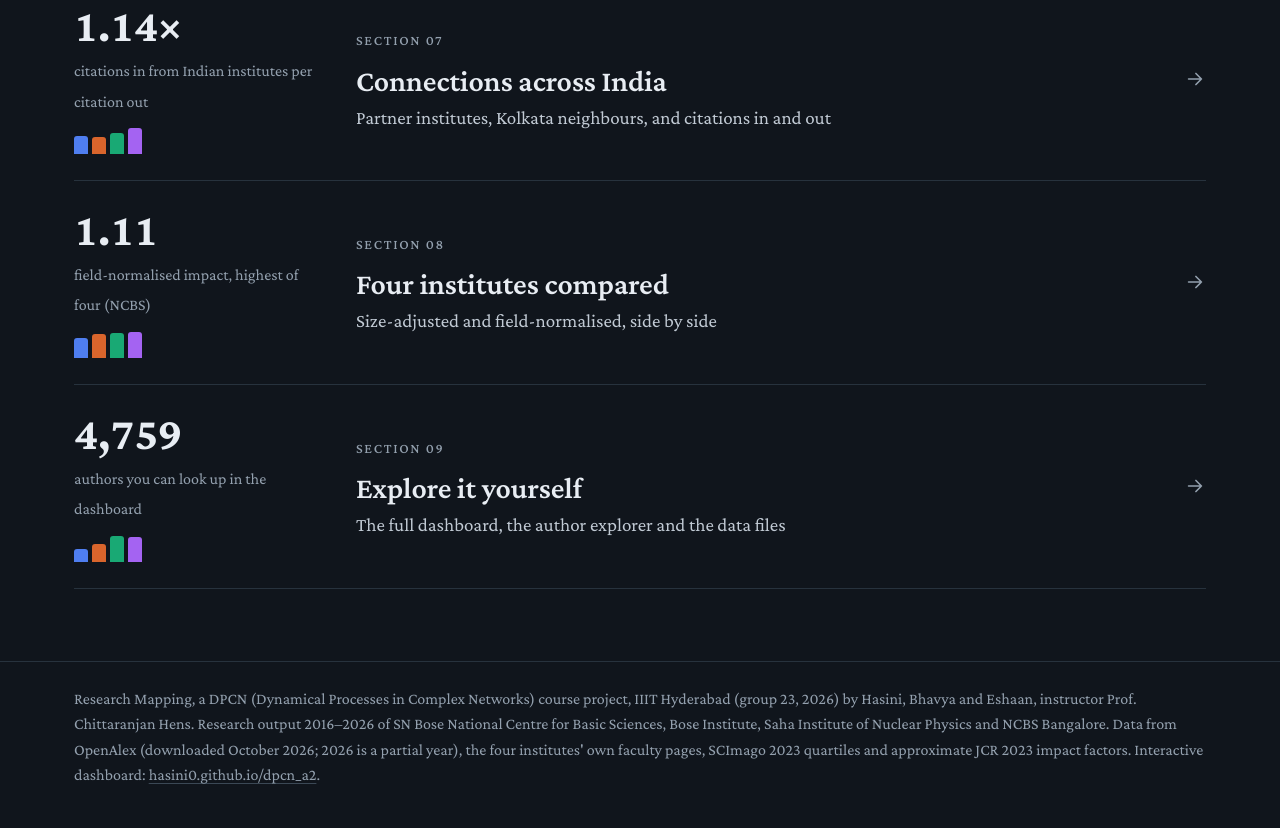
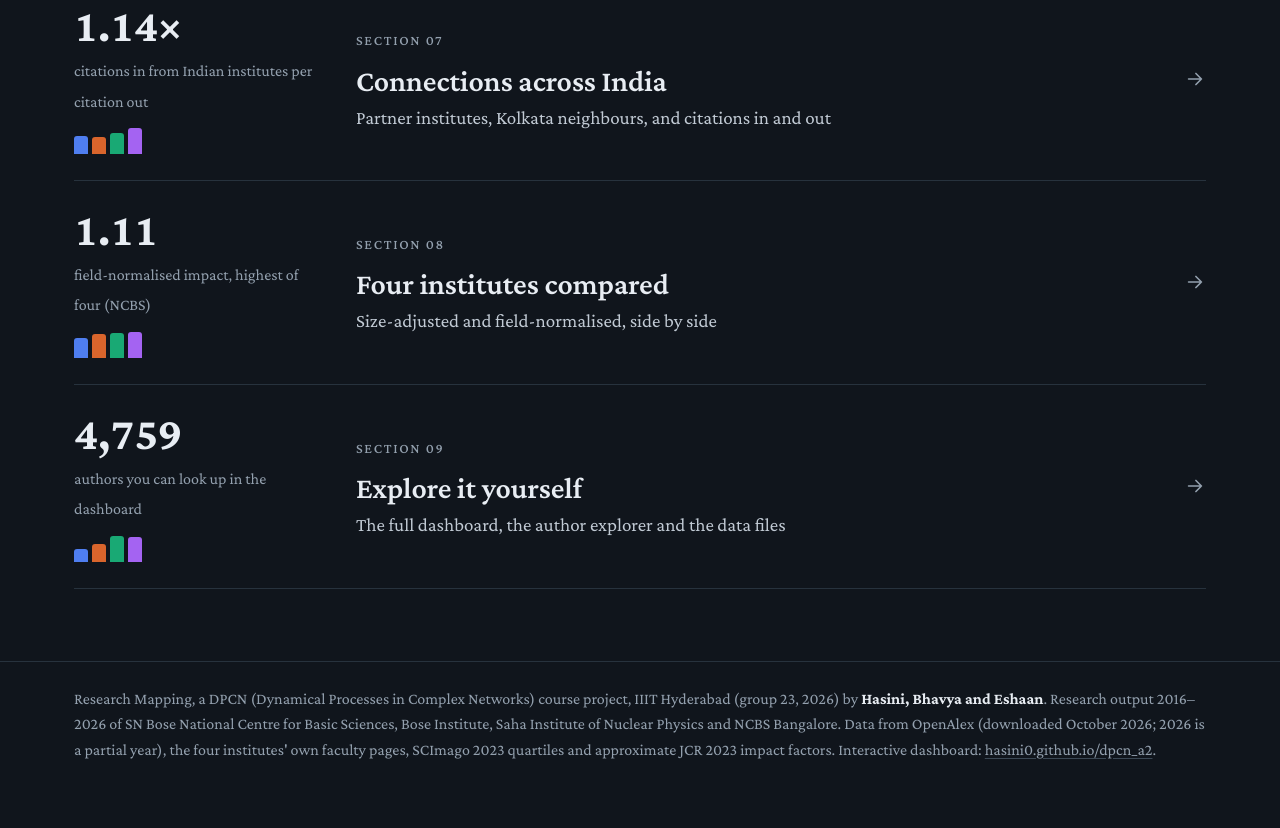
Before and after one commit to hasini0/dpcn-findings, a plain HTML site: page index.html in a window 1280 px wide. Shown: the part 2000-2828 px from the top of the page. After the commit the page ends 2802 px from the top, so only its background shows below. Drawn offline with nearby package versions, Linux system fonts and the light colour scheme.

Commit message:
Highlight group member names in footer; drop instructor line

```diff
--- a/assets/site.css
+++ b/assets/site.css
@@ -260,3 +260,5 @@ footer .inner { max-width: 1180px; margin: 0 auto; padding: 24px 24px 40px; font
   .headline b { font-size: 36px; }
   .contents-menu { position: fixed; left: 16px; right: 16px; top: 56px; min-width: 0; }
 }
+
+footer .names { color: var(--ink); font-weight: 700; }
--- a/assets/site.js
+++ b/assets/site.js
@@ -122,7 +122,7 @@
   // ---------- footer ----------
   document.body.append(h("footer", {}, `<div class="inner">
     Research Mapping, a DPCN (Dynamical Processes in Complex Networks) course project, IIIT Hyderabad
-    (group 23, 2026) by Hasini, Bhavya and Eshaan, instructor Prof. Chittaranjan Hens.
+    (group 23, 2026) by <b class="names">Hasini, Bhavya and Eshaan</b>.
     Research output 2016–2026 of SN Bose National Centre for Basic Sciences, Bose Institute, Saha Institute of Nuclear Physics
     and NCBS Bangalore. Data from OpenAlex (downloaded October 2026; 2026 is a partial year), the four institutes'
     own faculty pages, SCImago 2023 quartiles and approximate JCR 2023 impact factors.
```
